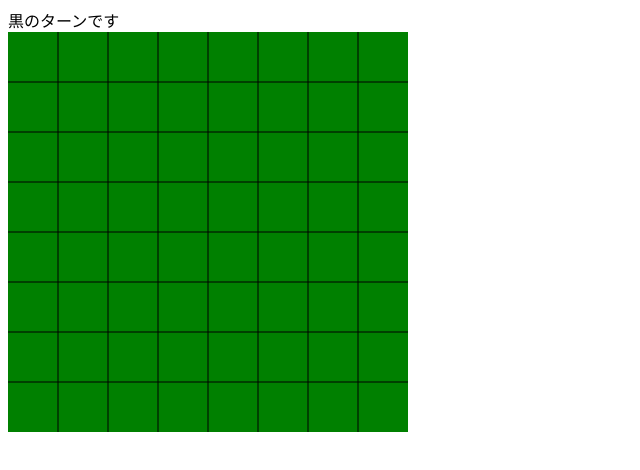
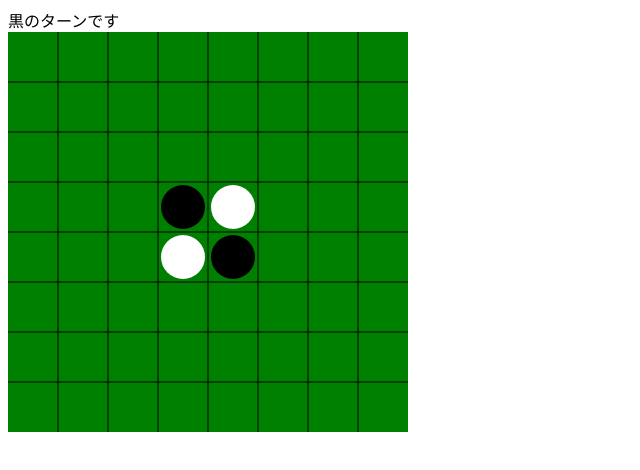
Before and after one commit to kazu-0226/reversi, a plain HTML site: page xhack/index.html in a window 1280 px wide. Shown: the whole page, without its empty margins (0-640 px from the left). Drawn offline with Linux system fonts and the light colour scheme; files that its build step writes are made by us from their sources.

Commit message:
交互に石を置く

```diff
--- a/xhack/index.html
+++ b/xhack/index.html
@@ -3,7 +3,6 @@
 <head>
     <meta charset="UTF-8">
     <meta name="viewport" content="width=device-width, initial-scale=1.0">
-    <link rel="stylesheet" href="style.css">
     <title>Document</title>
 </head>
 <body>
--- a/xhack/main.js
+++ b/xhack/main.js
@@ -42,21 +42,37 @@ var playBoard = [
   [0,0,0,0,0,0,0,0],
 ]
 
+// 初期配置
+drawStone(3, 3, "black")
+drawStone(3, 4, "white")
+drawStone(4, 3, "white")
+drawStone(4, 4, "black")
+
+// プレイヤー
+let currentPlayer = "white"
+
 // 石を置く関数
-function drawStone(){
+function drawStone(x, y, color){
+  ctx.fillStyle = color
+  ctx.beginPath();
+  ctx.arc(25 + x * 50, 25 + y *50, 22, 0, 2 * Math.PI)
+  ctx.fill();
+}
 
+function putStoneAt(event){
+  var rect = event.target.getBoundingClientRect();
+  mouseX = event.clientX - Math.floor(rect.left);
+  mouseY = event.clientY - Math.floor(rect.top);
+  console.log({ mouseX, mouseY })
+
+  const posX = Math.round((mouseX -25) / 50)
+  const posY = Math.round((mouseY -25) / 50)
+  drawStone(posX, posY, currentPlayer)
+
+  currentPlayer = currentPlayer === "white" ? "black" : "white"
 }
 
 
-
-
-
-
-
-
-
-var displayPlayer = document.getElementById("player")
-let player = 2; //  先行は黒
 
 const movesDirection = [
     { x: 0, y: 1 },   // 上
```
